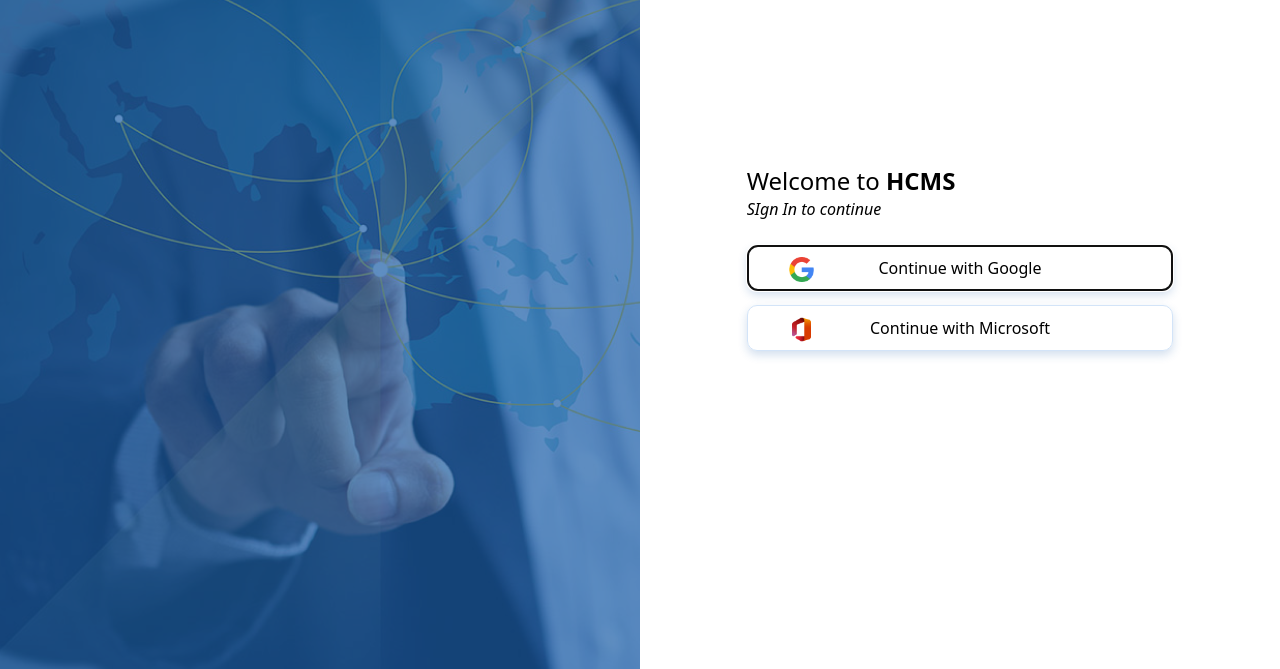
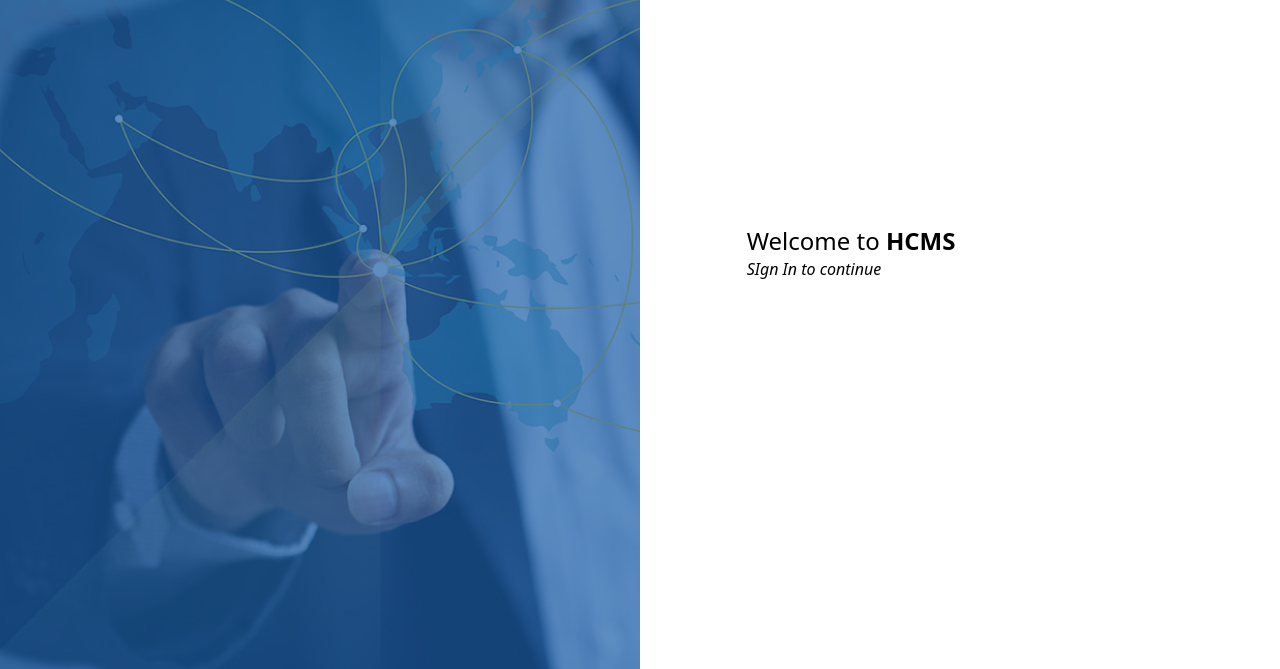
Before and after one commit to abdmun8/hcms-adb2c-login, a plain HTML site: page index.html in a window 1280 px wide. Shown: the part 131-800 px from the top of the page. Drawn offline with Linux system fonts and the light colour scheme.

Commit message:
fix: template

```diff
--- a/index.html
+++ b/index.html
@@ -97,41 +97,7 @@
             <span class="font-bold">HCMS</span>
           </div>
           <div class="font-thin text-base italic mb-6">SIgn In to continue</div>
-          <div id="api" data-name="Unified">
-            <div class="heading">
-              <h1 role="heading">Sign in</h1>
-            </div>
-            <div
-              class="claims-provider-list-buttons social"
-              aria-label="Sign in with your social account"
-              role="form"
-            >
-              <div class="intro">
-                <h2 aria-level="1">Sign in with your social account</h2>
-              </div>
-              <div class="options">
-                <div>
-                  <button
-                    class="accountButton firstButton claims-provider-selection"
-                    id="GoogleExchange"
-                    role="link"
-                    autofocus=""
-                  >
-                    Continue with Google
-                  </button>
-                </div>
-                <div>
-                  <button
-                    class="accountButton claims-provider-selection"
-                    id="MicrosoftAccountExchange"
-                    role="link"
-                  >
-                    Continue with Microsoft
-                  </button>
-                </div>
-              </div>
-            </div>
-          </div>
+          <div id="api" data-name="Unified"></div>
         </div>
       </div>
     </div>
```
